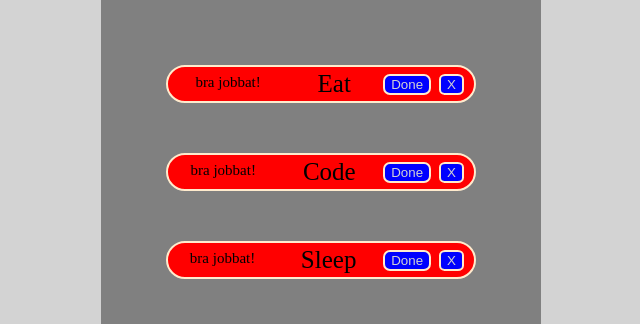
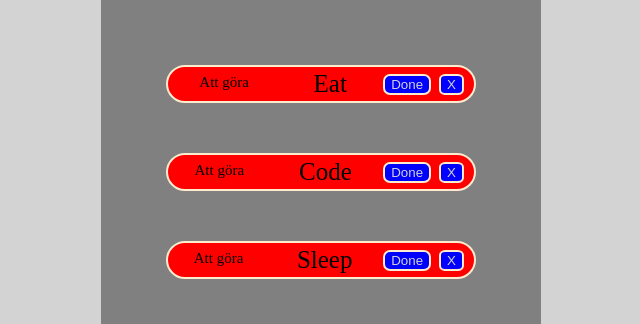
Before and after one commit to hamajaff/todolist, a website with bundled scripts: page src/index.html in a window 1280 px wide. Shown: the part 398-722 px from the top of the page, 319-959 px from the left. Built offline with nearby package versions, Linux system fonts and the light colour scheme.

Commit message:
små ändringar

```diff
--- a/src/scss/main.scss
+++ b/src/scss/main.scss
@@ -89,8 +89,7 @@ ul {
 }
 
 li:before {
-  //content: "when done";
-  content: "bra jobbat!";
+  content: "Att göra";
   font-size: 15px;
   padding-bottom: 3px;
 }
```
Also changed, not shown: src/js/main.js (+0 -7 lines).
